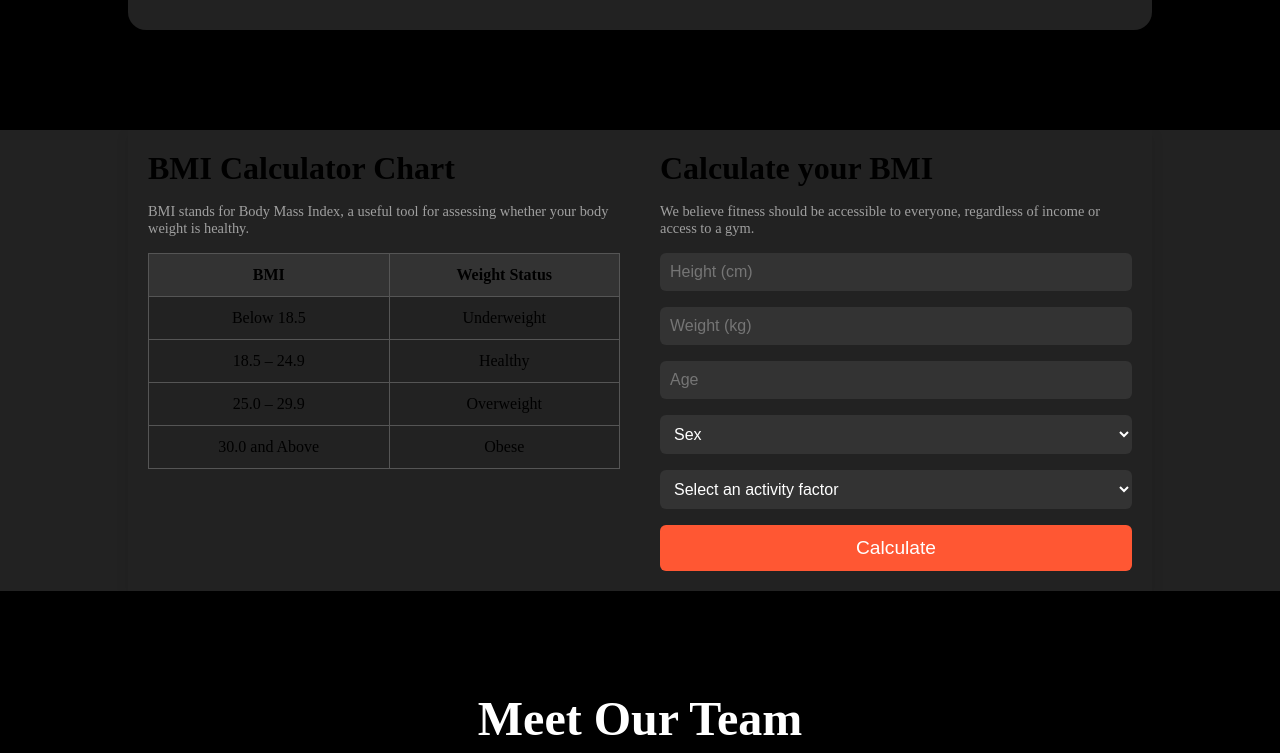
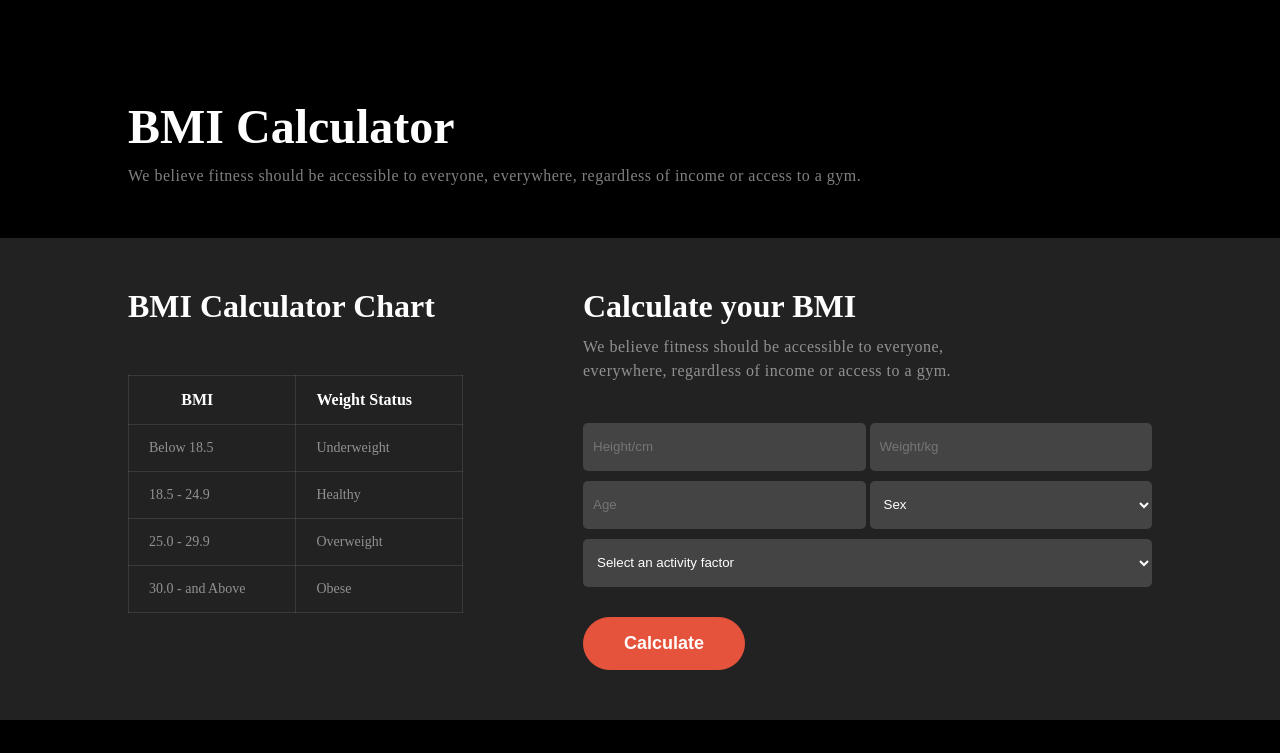
Before and after one commit to Mishuri21/ph-b9-assaignment-02, a plain HTML site: page index.html in a window 1280 px wide. Shown: the part 1745-2498 px from the top of the page. Drawn offline with Linux system fonts and the light colour scheme.

Commit message:
added bmi and footer section with responsive

```diff
--- a/index.html
+++ b/index.html
@@ -125,56 +125,69 @@
             </div>
         </section>
         <section class="bmi-calculator-section">
-            <div class="bmi-calculator set-section-width">
-                <!-- BMI Chart Section -->
+            <div class="bmi-content set-section-width">
+                <h3 class="bmi-title">BMI Calculator</h3>
+                <p class="para-description">
+                    We believe fitness should be accessible to everyone, everywhere, regardless of income or access to a gym.
+                </p>
+            </div>
+            <div class="bmi-calculator">
+                <div class="bmi-flex set-section-width">
                     <div class="bmi-chart">
-                    <h2>BMI Calculator Chart</h2>
-                    <p>BMI stands for Body Mass Index, a useful tool for assessing whether your body weight is healthy.</p>
-                    <table>
+                        <h2 class="chart-title">BMI Calculator Chart</h2>
+                        <table border="1">
+                            <thead>
                                 <tr>
-                            <th>BMI</th>
+                                    <th>BMI </th>
                                     <th>Weight Status</th>
                                 </tr>
+                            </thead>
+                            <tbody>
                                 <tr>
-                            <td>Below 18.5</td>
-                            <td>Underweight</td>
+                                    <td class="t-data">Below 18.5</td>
+                                    <td class="t-data">Underweight</td>
                                 </tr>
                                 <tr>
-                            <td>18.5 – 24.9</td>
-                            <td>Healthy</td>
+                                    <td class="t-data">18.5 - 24.9</td>
+                                    <td class="t-data">Healthy</td>
                                 </tr>
                                 <tr>
-                            <td>25.0 – 29.9</td>
-                            <td>Overweight</td>
+                                    <td class="t-data">25.0 - 29.9</td>
+                                    <td class="t-data">Overweight</td>
                                 </tr>
                                 <tr>
-                            <td>30.0 and Above</td>
-                            <td>Obese</td>
+                                    <td class="t-data">30.0 - and Above</td>
+                                    <td class="t-data">Obese</td>
                                 </tr>
+                            </tbody>
                         </table>
                     </div>
-
-                <!-- BMI Calculator Form Section -->
-                <div class="bmi-calc">
-                    <h2>Calculate your BMI</h2>
-                    <p>We believe fitness should be accessible to everyone, regardless of income or access to a gym.</p>
-
-                    <input type="number" placeholder="Height (cm)">
-                    <input type="number" placeholder="Weight (kg)">
-                    <input type="number" placeholder="Age">
-                    <select>
-                        <option value="" disabled selected>Sex</option>
+                    <div class="bmi-form">
+                        <h2 class="form-title">Calculate your BMI</h2>
+                        <p class="para-description">
+                            We believe fitness should be accessible to everyone, <br> everywhere, regardless of income or access to a gym.
+                        </p>
+                        <!-- BMI FORM -->
+                        <form>
+                            <input type="number" placeholder="Height/cm" required>
+                            <input type="number" placeholder="Weight/kg" required>
+                            <br>
+                            <input type="number" placeholder="Age" required>
+                            <select required>
+                                <option value="">Sex</option>
                                 <option value="male">Male</option>
                                 <option value="female">Female</option>
                             </select>
-                    <select>
-                        <option value="" disabled selected>Select an activity factor</option>
-                        <option value="low">Low Activity</option>
-                        <option value="moderate">Moderate Activity</option>
-                        <option value="high">High Activity</option>
+                            <br>
+                            <select required class="activity-select">
+                                <option value="">Select an activity factor</option>
+                                <option value="sedentary">Sedentary</option>
+                                <option value="active">Active</option>
+                                <option value="very-active">Very Active</option>
                             </select>
-
-                    <button class="calculate-btn">Calculate</button>
+                        </form>
+                        <button class="btn-primary">Calculate</button>
+                    </div>
                 </div>
             </div>
         </section>
@@ -240,7 +253,7 @@
                     </h3>
                     <p class="para-description">We believe fitness should be accessible to everyone, <br>everywhere, regardless of income or access to a gym. With hundreds <br> of professional workouts.
                 </div>
-                <div class="footer-content-box-1">
+                <div class="footer-content-box">
                     <h5 class="footer-box-title">
                         Get Started
                     </h5>
@@ -251,7 +264,7 @@
                         <li class="footer-box-link-item"><a href="">About Us</a></li>
                     </ul>
                 </div>
-                <div class="footer-content-box-1">
+                <div class="footer-content-box">
                     <h5 class="footer-box-title">
                         Get Started
                     </h5>
--- a/styles/style.css
+++ b/styles/style.css
@@ -37,11 +37,13 @@ body {
 
 .btn-primary:hover {
     background-color: black;
+    color: #ff5733;
     border: 1px solid #E6533C;
 }
 
 .btn-secondary:hover {
     border: 1px solid #E6533C;
+    color: #ff5733;
 }
 
 .btn-secondary {
@@ -253,81 +255,80 @@ body {
     border-radius: 15px;
 }
 
-/* calculator bmi styles */
-.bmi-calculator-section {
-    background: rgb(34, 34, 34);
-    margin: 100px 0px;
+/* bmi styles */
+.bmi-flex {
+    display: flex;
+    justify-content: space-between;
+    gap: 20px;
+}
+
+.bmi-title {
+    color: white;
+    font-size: 3rem;
+    margin-top: 100px;
+    margin-bottom: 10px;
 }
 
 .bmi-calculator {
-    display: flex;
-    box-shadow: 0 4px 12px rgba(0, 0, 0, 0.1);
+    background: rgb(34, 34, 34);
+    margin: 50px 0px;
+    padding: 50px 0px;
 }
 
-.bmi-chart,
-.bmi-calc {
-    width: 50%;
-    padding: 20px;
-}
+/* bmi table styles */
 
-h2 {
+.chart-title {
     font-size: 2rem;
-    margin-bottom: 1rem;
-}
-
-p {
-    margin-bottom: 1rem;
-    font-size: 0.9rem;
-    color: #a0a0a0;
+    color: white;
+    margin-bottom: 50px;
 }
 
 table {
-    width: 100%;
     border-collapse: collapse;
-    margin-bottom: 2rem;
 }
 
-table,
-th,
-td {
-    border: 1px solid #555;
+.t-data {
+    color: rgba(255, 255, 255, 0.5);
+    font-size: 14px;
+    font-weight: 400;
 }
 
 th,
 td {
-    padding: 12px;
-    text-align: center;
+    color: white;
+    border: 1px solid rgba(255, 255, 255, 0.1);
+    padding: 15px 50px 15px 20px;
 }
 
-th {
-    background-color: #333;
+/* bmi form styles */
+.form-title {
+    font-size: 2rem;
+    color: white;
+    margin-bottom: 10px;
+}
+
+form {
+    /* display: flex; */
+    flex-wrap: wrap;
+    gap: 10px;
+    margin-top: 35px;
 }
 
 input,
 select {
-    width: 100%;
+    width: 282.5px;
+    height: 48px;
     padding: 10px;
-    margin-bottom: 1rem;
+    margin: 5px 0px;
+    border-radius: 5px;
     border: none;
-    border-radius: 6px;
-    background-color: #333;
+    background-color: #444;
     color: #fff;
-    font-size: 1rem;
 }
 
-.calculate-btn {
+.activity-select {
     width: 100%;
-    padding: 12px;
-    border: none;
-    border-radius: 6px;
-    background-color: #ff5733;
-    color: white;
-    font-size: 1.2rem;
-    cursor: pointer;
-}
-
-.calculate-btn:hover {
-    background-color: #ff7645;
+    margin-bottom: 30px;
 }
 
 /* meet our team styles */
@@ -414,6 +415,11 @@ footer {
     font-weight: 400;
 }
 
+.footer-box-link-item a:hover {
+    color: #E6533C;
+    text-decoration: underline;
+}
+
 .footer-hr {
     opacity: 50%;
     margin: 50px 0px;
@@ -473,9 +479,8 @@ footer {
     }
 
     /* bmi styles */
-    .bmi-calculator-container {
+    .bmi-flex {
         flex-direction: column;
-        justify-content: start;
     }
 
     /* our team styles */
```
Lines whose indentation alone changed are shown as unchanged.
